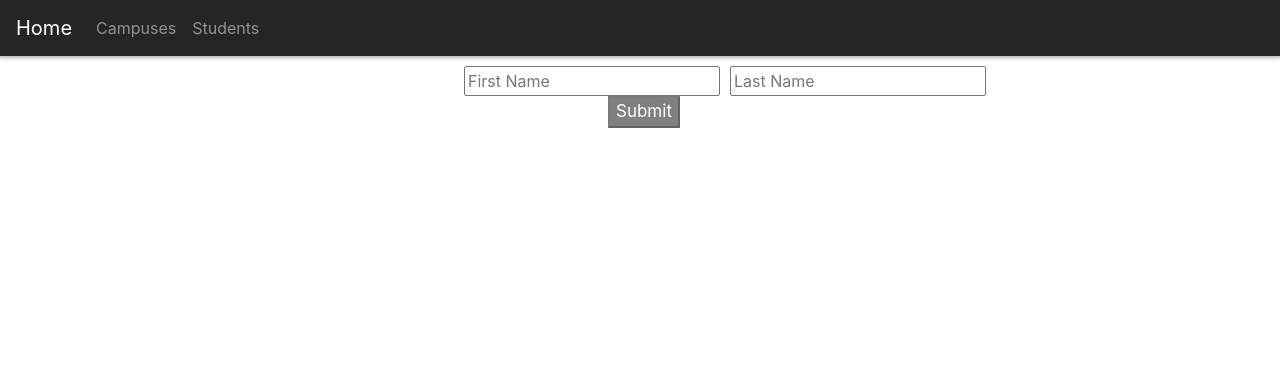
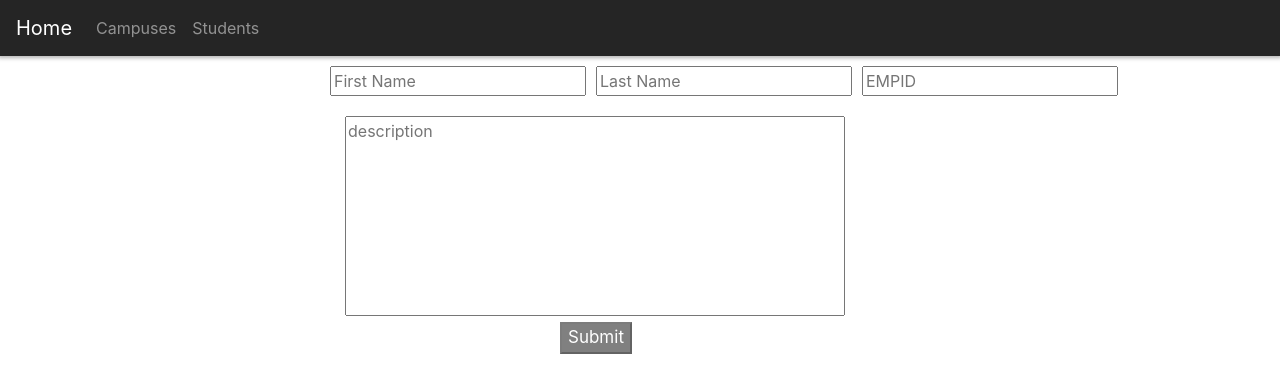
Before and after one commit to abiespinal04/ttp-project1, a React (Create React App) app in the folder FrontEnd/: page /addStudent in a window 1280 px wide. Shown: the top 392 px of the page. Built offline with nearby package versions, Linux system fonts and the light colour scheme.

Commit message:
added description and empid to the database and implemented the changes in the frontend

```diff
--- a/FrontEnd/src/components/StudentCard.js
+++ b/FrontEnd/src/components/StudentCard.js
@@ -35,6 +35,12 @@ class StudentCard extends Component {
               {this.props.student.lastName}
             </p>
           </div>
+          <div>
+            <h4 style={{ fontFamily: "Futura", marginLeft: 2 }}>EMPID</h4>
+            <p style={{ fontFamily: "Papyrus", marginLeft: 2 }}>
+              {this.props.student.EMPID}
+            </p>
+          </div>
         </div>
         <div className="description">
           <p>{this.props.student.description}</p>
@@ -54,7 +60,7 @@ class StudentCard extends Component {
 
 const mapStateToProps = state => {
   return {
-    DeletedStudent: state.DeletedStudent
+    studentList : state.StudentsList
   };
 };
 
--- a/FrontEnd/src/screens/AddStudentScreen.js
+++ b/FrontEnd/src/screens/AddStudentScreen.js
@@ -7,8 +7,8 @@ import { ADD_STUDENT, ADD_CAMPUS } from '../store/actions/types';
 
 class AddStudentScreen extends Component {
     state = {
-           firstName:'',lastName:'',
-        //    description:''
+           firstName:'',lastName:'',EMPID:'',
+           description:''
      }
 
      disable={
@@ -23,15 +23,16 @@ class AddStudentScreen extends Component {
     render() {
         return (
             //backgroundColor:'grey',height:800
-            <div  style={{marginLeft:'30%', marginTop:10, }}  >
-                <div style={{marginLeft:70}}>
+            <div  style={{marginLeft:'25%', marginTop:10, }}  >
+                <div>
                 <input style={{marginLeft:10 }} placeholder="First Name" onChange={(event) => this.setState({firstName:event.target.value})}/>
                 <input style={{marginLeft:10 }} placeholder="Last Name" onChange={(event) => this.setState({lastName:event.target.value})}/>
+                <input maxLength={8} style={{marginLeft:10 }} placeholder="EMPID" onChange={(event) => this.setState({EMPID:event.target.value})}/>
                 </div>
-                {/* <div style={{marginLeft:10, paddingTop:20 }} >
+                <div style={{marginLeft:25, paddingTop:20 }} >
                 <textarea
-                 style={{width:500, height:200}} placeholder="discription" onChange={(event) => this.setState({description:event.target.value})}/>
-                </div> */}
+                 style={{width:500, height:200}} placeholder="description" onChange={(event) => this.setState({description:event.target.value})}/>
+                </div>
 
                 <div style={{marginLeft:'25%'}}>
                 <Link
@@ -42,7 +43,7 @@ class AddStudentScreen extends Component {
                 >
                 <button
                 style={{fontSize:17,backgroundColor:'grey', color:'white'}}
-                disabled={(this.state.firstName ==='' || this.state.lastName ==='')? true:false}
+                disabled={(this.state.firstName ==='' || this.state.lastName ==='' || this.state.EMPID.length < 8)? true:false}
                 onClick = {this.handleAddStudent}
                 >
                  Submit
```
Also changed, not shown: 2 other files (tests, documents, lock files or other folders).
